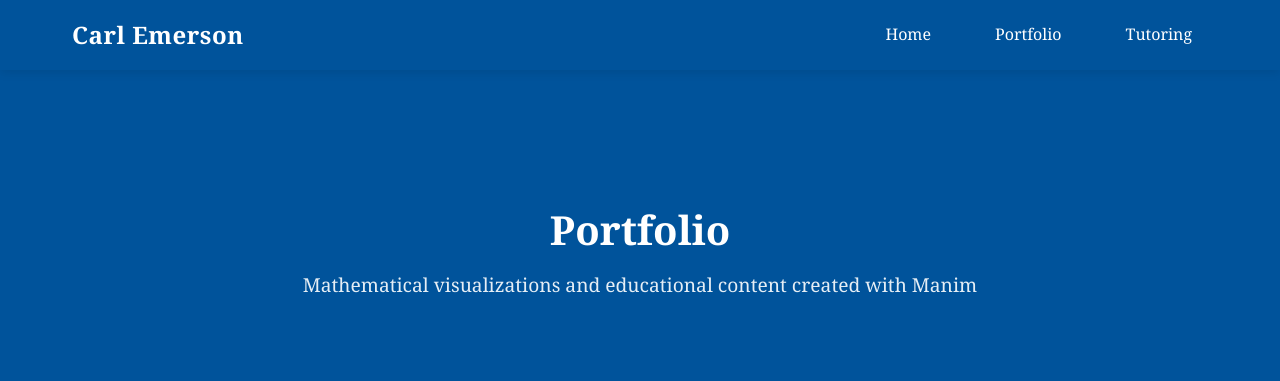
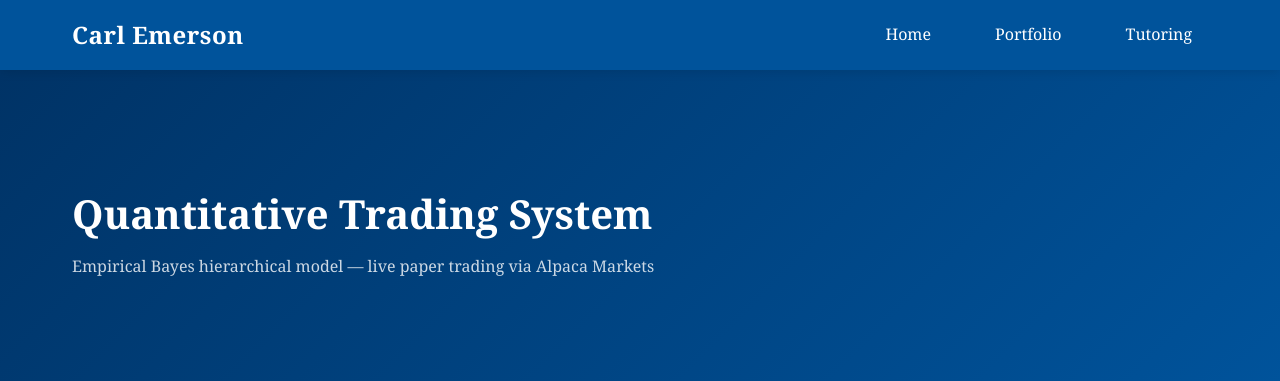
Before and after one commit to Carlemerson1/PersonalWebsite, a Flask app: template templates/portfolio.html in a window 1280 px wide. Shown: the top 381 px of the page. Run offline with Flask 3, Linux system fonts and the light colour scheme; the template is opened without the code that fills it, so the values that code supplies are empty.

Commit message:
integrate Ebayes Dash

```diff
--- a/app.py
+++ b/app.py
@@ -21,7 +21,7 @@ if __name__ == '__main__':
 
 
 # **File structure:**
-# /your-project
+# /PersonalWebsite
 #   /static
 #     /css
 #       main.css
--- a/templates/portfolio.html
+++ b/templates/portfolio.html
@@ -1,122 +1,48 @@
-<!-- templates/portfolio.html -->
 {% extends "base.html" %}
 
-{% block title %}Carl Emerson - Portfolio{% endblock %}
+{% block title %}Portfolio — Carl Emerson{% endblock %}
+
+{% block extra_css %}
+<style>
+    .portfolio-header {
+        background: linear-gradient(135deg, var(--navy-dark) 0%, var(--navy) 100%);
+        padding: 3rem 0 2.5rem;
+        color: white;
+    }
+
+    .portfolio-header h1 {
+        color: white;
+        margin-bottom: 0.5rem;
+    }
+
+    .portfolio-header p {
+        color: rgba(255,255,255,0.8);
+        font-size: 1rem;
+        margin: 0;
+    }
+
+    .dashboard-wrapper iframe {
+        width: 100%;
+        height: calc(100vh - 70px);
+        border: none;
+        display: block;
+    }
+</style>
+{% endblock %}
 
 {% block content %}
-<div class="page-header">
+<div class="portfolio-header">
     <div class="container">
-        <h1>Portfolio</h1>
-        <p>Mathematical visualizations and educational content created with Manim</p>
+        <h1>Quantitative Trading System</h1>
+        <p>Empirical Bayes hierarchical model — live paper trading via Alpaca Markets</p>
     </div>
 </div>
 
-<section class="section-light">
-    <div class="container">
-        <div class="portfolio-grid">
-
-            <div class="portfolio-item">
-                <div class="portfolio-image">
-                    <img src="{{ url_for('static', filename='images/project1.jpg') }}" alt="Sine Wave Visualization">
-                </div>
-                <div class="portfolio-content">
-                    <h3>Sine Wave Visualization</h3>
-                    <p>Interactive demonstration of unit circle relationships and trigonometric functions with smooth animations.</p>
-                </div>
-            </div>
-
-            <div class="portfolio-item">
-                <div class="portfolio-image">
-                    <img src="{{ url_for('static', filename='images/project2.jpg') }}" alt="Taylor Series">
-                </div>
-                <div class="portfolio-content">
-                    <h3>Taylor Series Expansion</h3>
-                    <p>Visualizing polynomial approximations and convergence properties of Taylor series.</p>
-                </div>
-            </div>
-
-            <div class="portfolio-item">
-                <div class="portfolio-image">
-                    <img src="{{ url_for('static', filename='images/project3.jpg') }}" alt="Calculus Concepts">
-                </div>
-                <div class="portfolio-content">
-                    <h3>Calculus Fundamentals</h3>
-                    <p>Educational content covering derivatives, integrals, and their geometric interpretations.</p>
-                </div>
-            </div>
-
-        </div>
-    </div>
-</section>
-
-<style>
-.page-header {
-    background-color: var(--navy);
-    color: white;
-    padding: 4rem 0 3rem;
-    text-align: center;
-}
-
-.page-header h1 {
-    color: white;
-    font-size: 2.5rem;
-    margin-bottom: 0.5rem;
-}
-
-.page-header p {
-    font-size: 1.2rem;
-    opacity: 0.9;
-}
-
-.portfolio-grid {
-    display: grid;
-    grid-template-columns: repeat(auto-fill, minmax(350px, 1fr));
-    gap: 2rem;
-}
-
-.portfolio-item {
-    background: white;
-    border-radius: 8px;
-    overflow: hidden;
-    box-shadow: 0 4px 12px rgba(0, 0, 0, 0.1);
-    transition: transform 0.3s ease, box-shadow 0.3s ease;
-}
-
-.portfolio-item:hover {
-    transform: translateY(-5px);
-    box-shadow: 0 8px 20px rgba(0, 0, 0, 0.15);
-}
-
-.portfolio-image {
-    width: 100%;
-    height: 250px;
-    overflow: hidden;
-    background-color: var(--bg-light);
-}
-
-.portfolio-image img {
-    width: 100%;
-    height: 100%;
-    object-fit: cover;
-}
-
-.portfolio-content {
-    padding: 1.5rem;
-}
-
-.portfolio-content h3 {
-    margin-bottom: 0.5rem;
-}
-
-.portfolio-content p {
-    color: var(--text-light);
-    margin-bottom: 0;
-}
-
-@media (max-width: 768px) {
-    .portfolio-grid {
-        grid-template-columns: 1fr;
-    }
-}
-</style>
+<div class="dashboard-wrapper">
+    <iframe
+        src="https://carlemerson1-ebayestrader-dashboardvisualizer-jnxjly.streamlit.app?embed=true"
+        title="Trading Dashboard"
+        loading="lazy">
+    </iframe>
+</div>
 {% endblock %}
```
